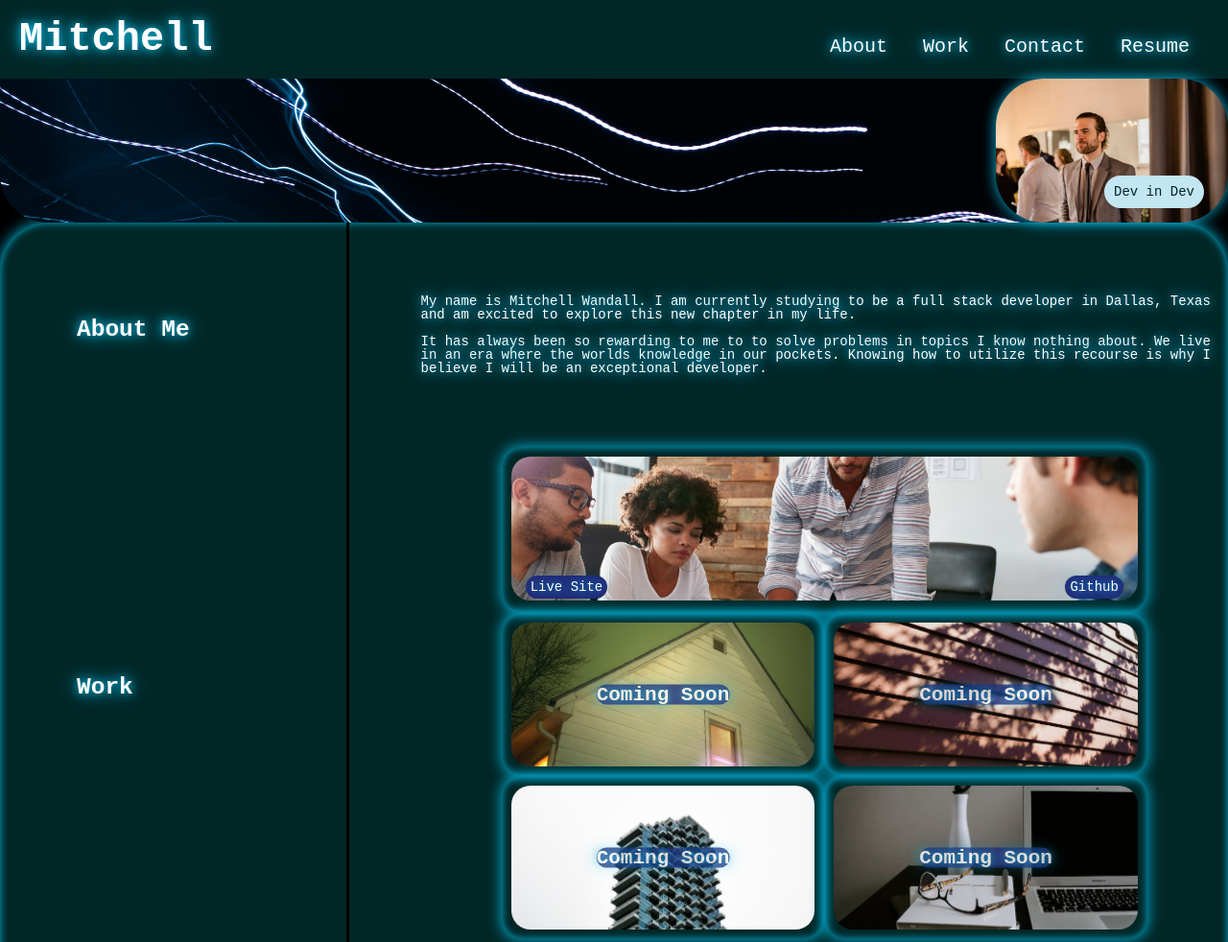
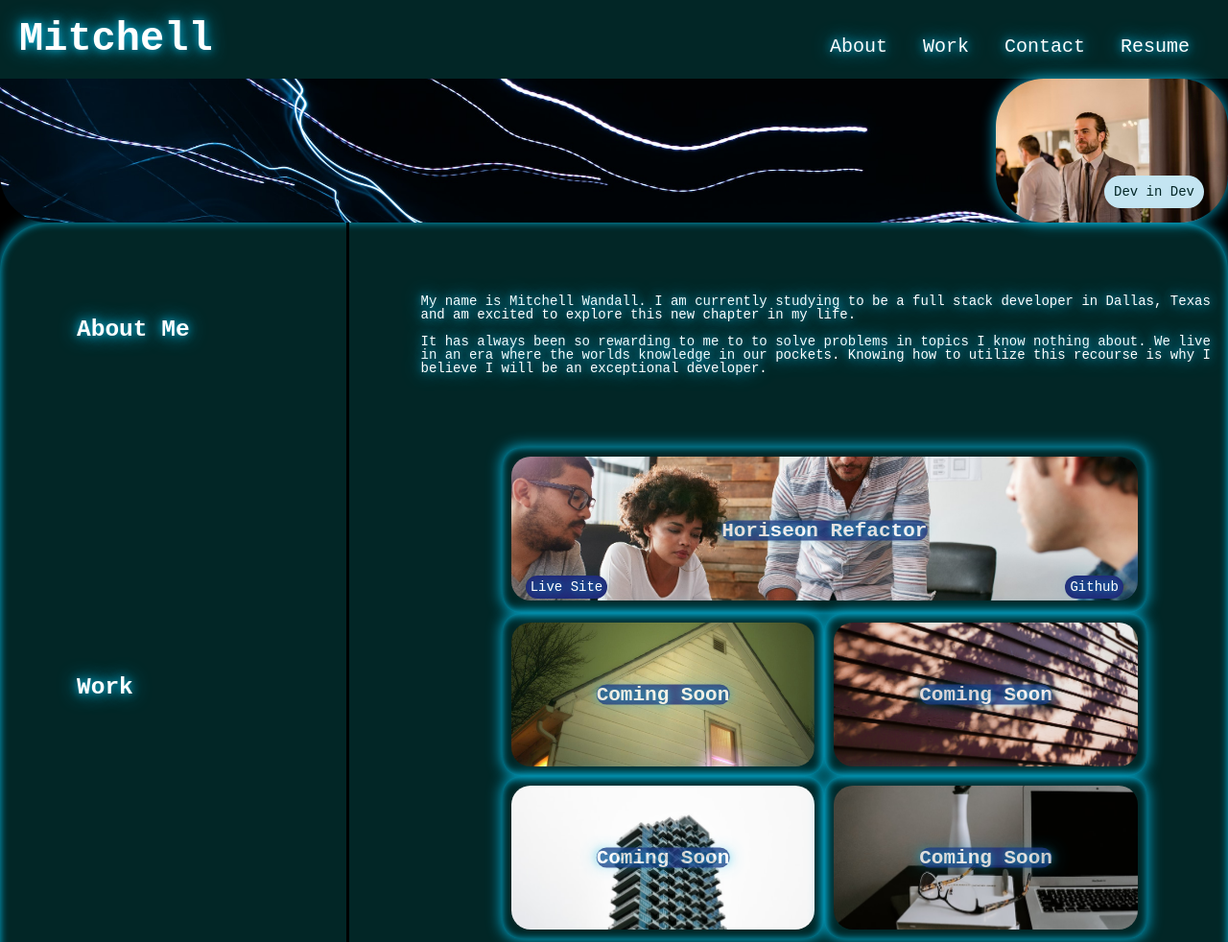
Before and after one commit to MWandall/portfolio, a plain HTML site: page index.html in a window 1280 px wide. Shown: the top 982 px of the page at 96% size. Drawn offline with Linux system fonts and the light colour scheme.

Commit message:
added title to picture

```diff
--- a/index.html
+++ b/index.html
@@ -92,6 +92,7 @@ viviana-rishe -->
             <!-- img 80%  -->
             <div class="bottom-right">Github</div>
             <div class="bottom-left">Live Site</div>
+            <div class="centered">Horiseon Refactor</div>
           </div>
 
           <div class="card">
```
